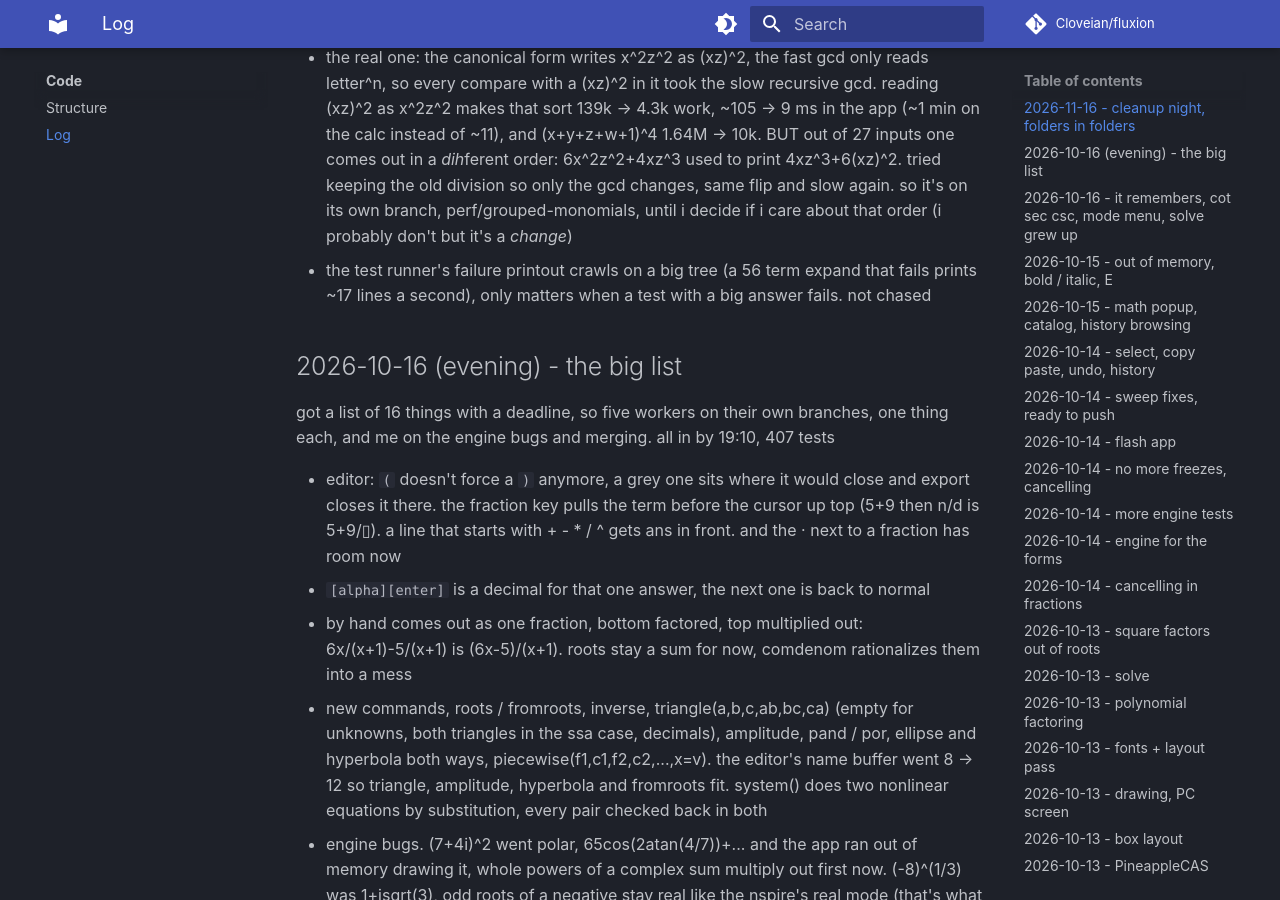
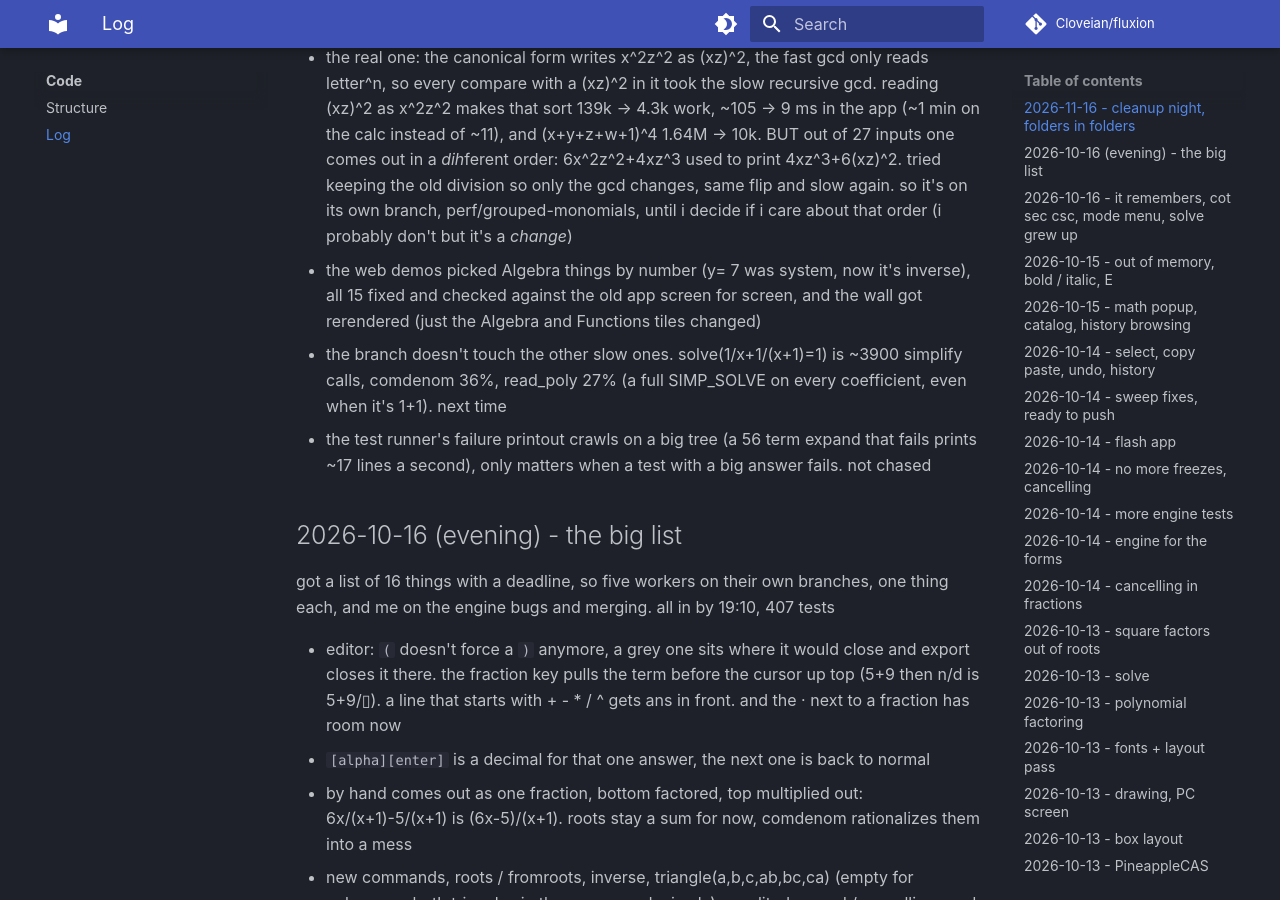
Before and after one commit to Cloveian/fluxion, an MkDocs documentation site: the page built from docs/code/log.md, in a window 1280 px wide and 900 px high, scrolled down 1499 px. Built offline with MkDocs 1.6.1 and Material for MkDocs 9.7.7, drawn with Linux system fonts in a browser that asks for light colours; comment, search, counter and statistics services are not loaded.

Commit message:
log: the demos and whats still slow

```diff
--- a/docs/code/log.md
+++ b/docs/code/log.md
@@ -14,6 +14,8 @@ okie so a month off, then a look around before adding anything: what a 'real' ca
 - `FLX_WORK=1 ./build-pc/fluxion-app` prints every answer's work and ms. expand((x+y+z+1)^4) in the app is 210k work and 125 ms, ~13 min on the calc (the "11 ms" from october was some other path). first theory, the flat expand gets skipped... nope, all the expand paths are ~6k work and 3 ms. it's the canonical sort after, 6k -> 210k
 - the monomial gcd from october ended in a simplify(SIMP_ALL ^ SIMP_ID_ALL), which with like terms on runs expand and factor on stuff like 2XY^2. ran both side by side on every gcd in all three test files (4001 of them) and all it ever did was drop a 1 and unwrap a lone factor, so it does just that now. 210k -> 139k work... and the time didn't move lol
 - the real one: the canonical form writes x^2z^2 as (xz)^2, the fast gcd only reads letter^n, so every compare with a (xz)^2 in it took the slow recursive gcd. reading (xz)^2 as x^2z^2 makes that sort 139k -> 4.3k work, ~105 -> 9 ms in the app (~1 min on the calc instead of ~11), and (x+y+z+w+1)^4 1.64M -> 10k. BUT out of 27 inputs one comes out in a *dih*ferent order: 6x^2z^2+4xz^3 used to print 4xz^3+6(xz)^2. tried keeping the old division so only the gcd changes, same flip and slow again. so it's on its own branch, perf/grouped-monomials, until i decide if i care about that order (i probably don't but it's a *change*)
+- the web demos picked Algebra things by number (y= 7 was system, now it's inverse), all 15 fixed and checked against the old app screen for screen, and the wall got rerendered (just the Algebra and Functions tiles changed)
+- the branch doesn't touch the other slow ones. solve(1/x+1/(x+1)=1) is ~3900 simplify calls, comdenom 36%, read_poly 27% (a full SIMP_SOLVE on every coefficient, even when it's 1+1). next time
 - the test runner's failure printout crawls on a big tree (a 56 term expand that fails prints ~17 lines a second), only matters when a test with a big answer fails. not chased
 
 ## 2026-10-16 (evening) - the big list
```
